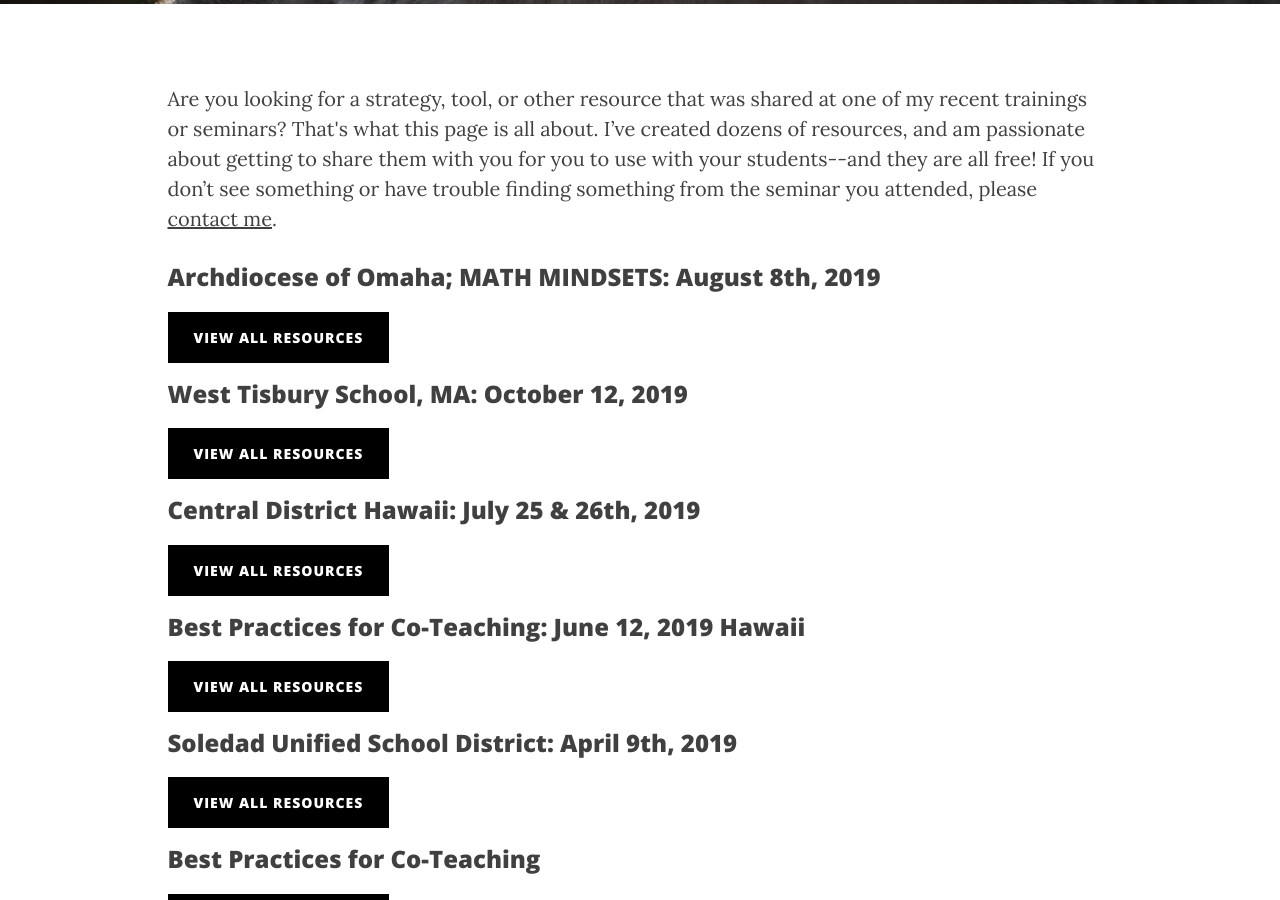
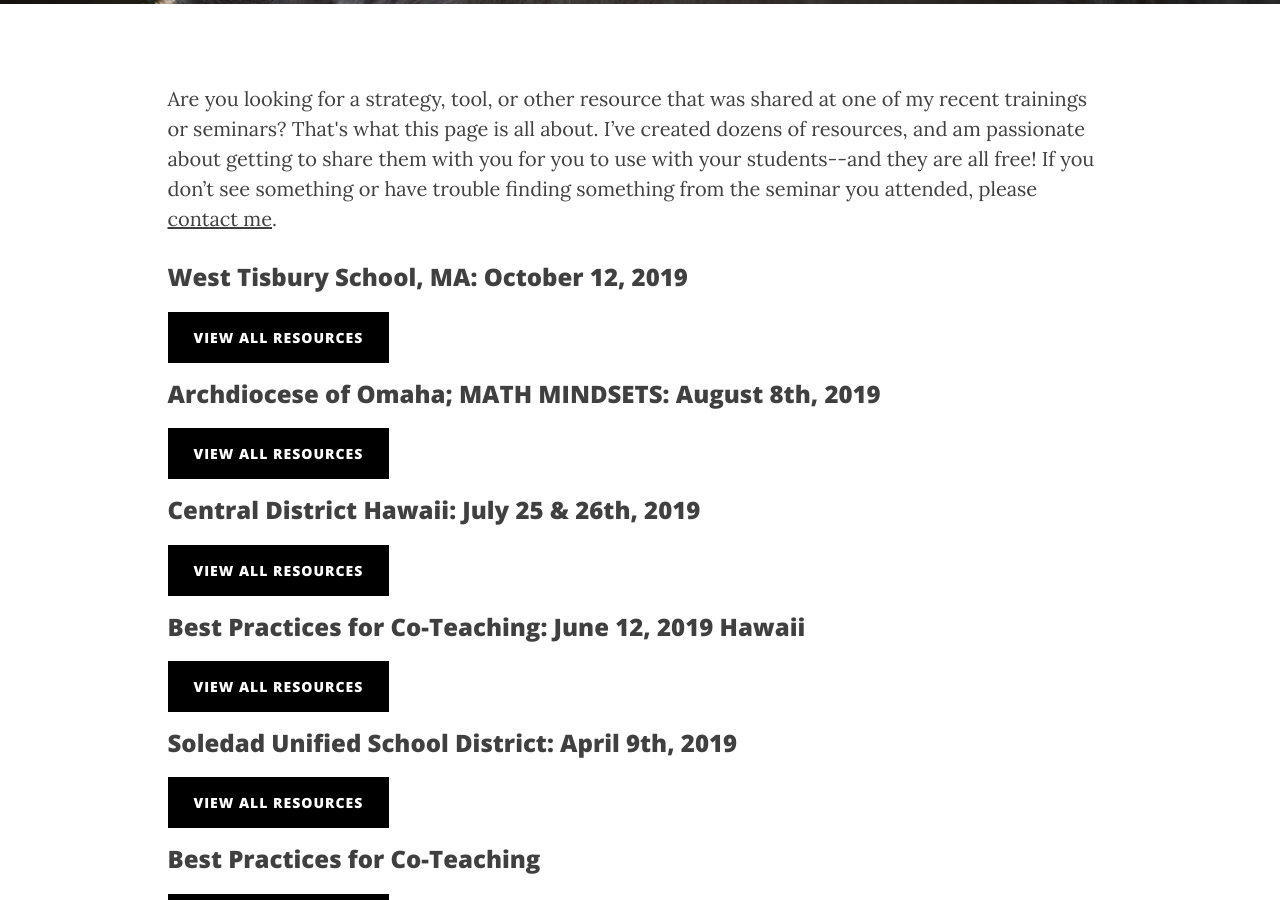
Before and after one commit to iamweswilson/clearlycat, a Jekyll site: the page built from resources.html, in a window 1280 px wide and 900 px high, scrolled down 444 px. Built offline with Jekyll 4.4.1, drawn with Linux system fonts in a browser that asks for light colours; nearby versions of some CDN libraries; comment, search, counter and statistics services are not loaded.

Commit message:
fixing resources order

```diff
--- a/resources.html
+++ b/resources.html
@@ -25,15 +25,15 @@ permalink: /training-resources/
                 <p>
                     Are you looking for a strategy, tool, or other resource that was shared at one of my  recent trainings or seminars? That's what this page is all about.  I’ve created dozens of resources, and am passionate about getting to share them with you for you to use with your students--and they are all free!  If you don’t see something or have trouble finding something from the seminar you attended, please <a href="/contact/">contact me</a>.
                 </p>
+                <h3>West Tisbury School, MA: October 12, 2019</h3>
+                <p>
+                    <a href=" https://drive.google.com/drive/folders/132tC6c0AcO9U3JnfKv1ygw0ggsDvFLmu" class="resource-btn" target="_blank">
+                        View All Resources
+                    </a>
+                </p>
                 <h3>Archdiocese of Omaha; MATH MINDSETS: August 8th, 2019</h3>
                 <p>
                     <a href="https://drive.google.com/drive/folders/132tC6c0AcO9U3JnfKv1ygw0ggsDvFLmu" class="resource-btn" target="_blank">
-                        View All Resources
-                    </a>
-                </p>
-                <h3>West Tisbury School, MA: October 12, 2019</h3>
-                <p>
-                    <a href=" https://drive.google.com/drive/folders/132tC6c0AcO9U3JnfKv1ygw0ggsDvFLmu" class="resource-btn" target="_blank">
                         View All Resources
                     </a>
                 </p>
```
